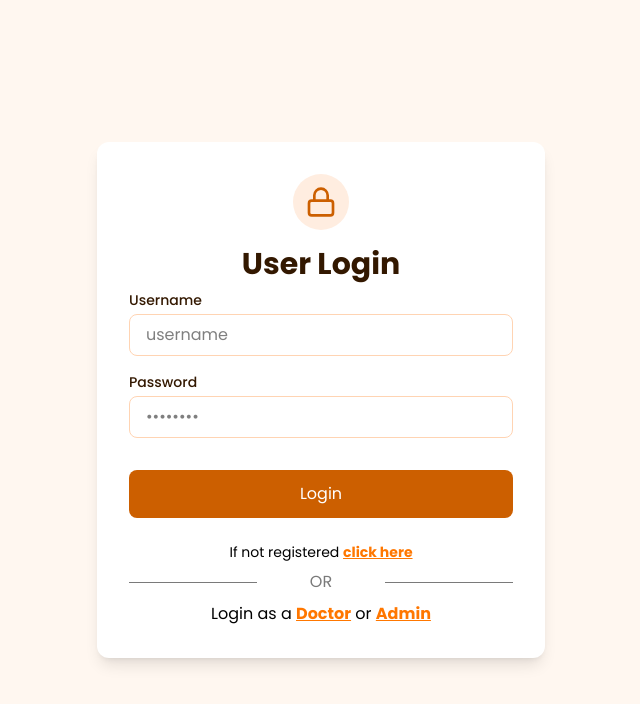
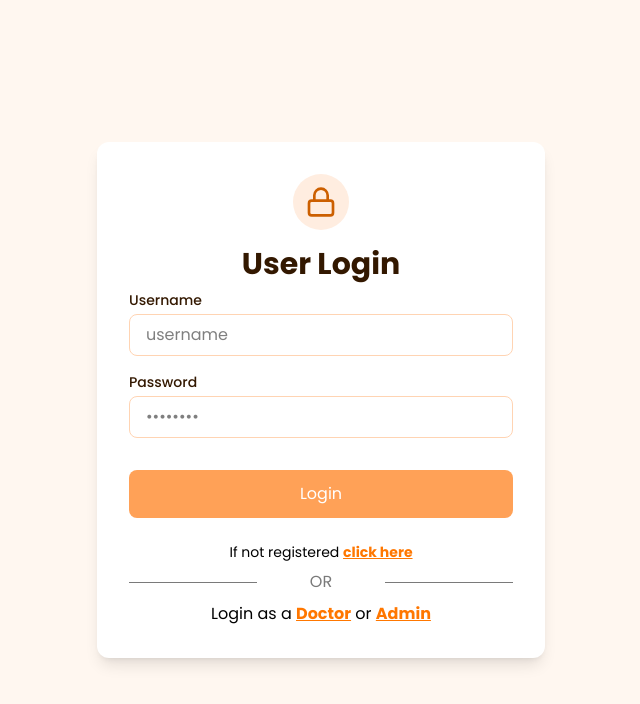
Before and after one commit to NSuryansh/Built_it, a React (Vite) app in the folder frontend/: page /login in a window 1280 px wide. Shown: the top 704 px of the page, without its empty margins (319-959 px from the left). Built offline with nearby package versions, Linux system fonts and the light colour scheme.

Commit message:
Login button color change

```diff
--- a/frontend/src/pages/Login.jsx
+++ b/frontend/src/pages/Login.jsx
@@ -83,7 +83,7 @@ export default function Login() {
 
         <button
           onClick={handlelogin}
-          className="w-full mt-6 py-3 px-4 bg-[var(--custom-orange-600)] text-[var(--custom-white)] rounded-lg hover:bg-[var(--custom-orange-700)] transition-colors focus:outline-none focus:ring-2 focus:ring-[var(--custom-orange-500)] focus:ring-offset-2"
+          className="w-full mt-6 py-3 px-4 bg-[var(--custom-orange-400)] text-[var(--custom-white)] rounded-lg hover:bg-[var(--custom-orange-500)] transition-colors focus:outline-none focus:ring-2 focus:ring-[var(--custom-orange-500)] focus:ring-offset-2"
         >
           Login
         </button>
```
